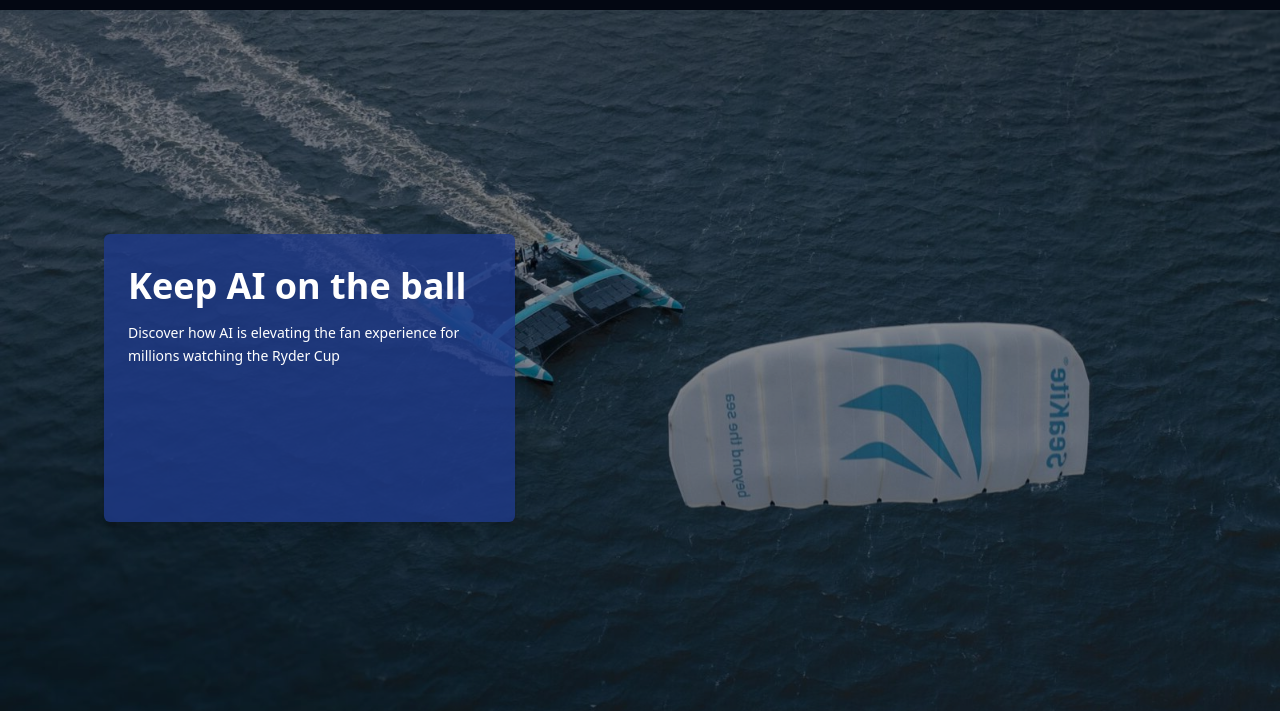
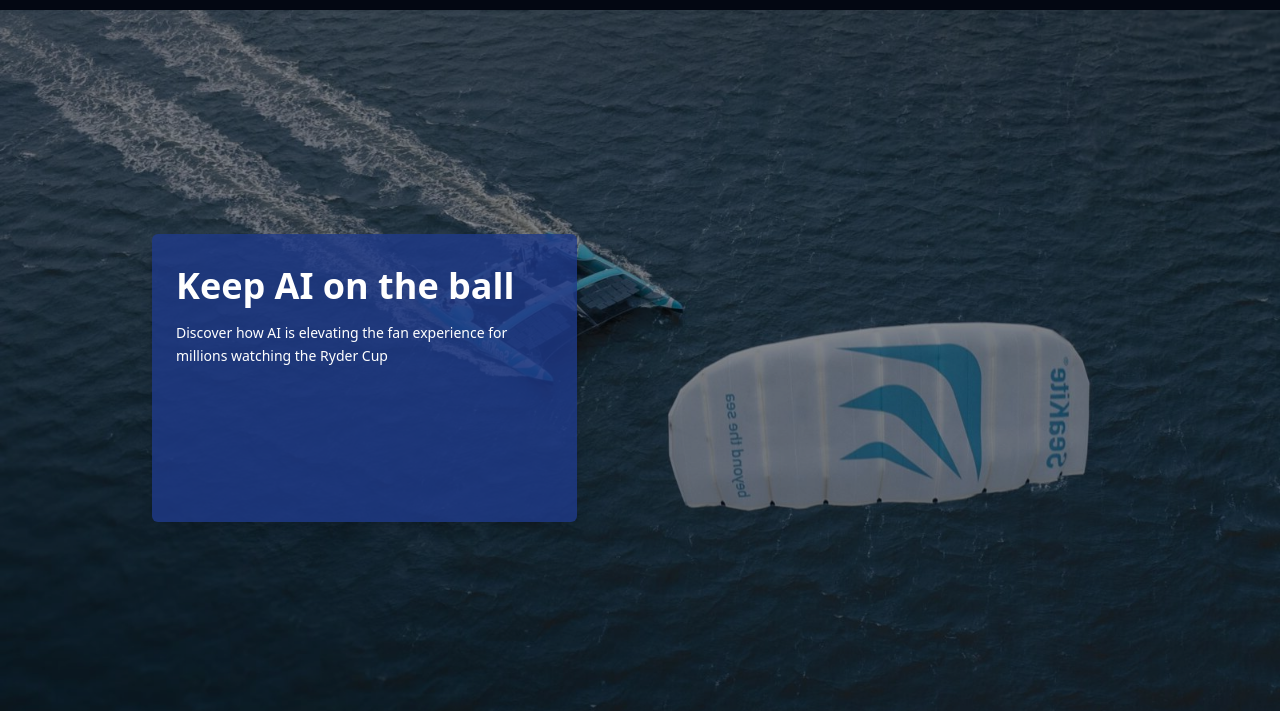
Before and after one commit to Ange290/Capgemini-CSSCloning-Gate, a website: page src/index.html in a window 1280 px wide. Shown: the part 86-797 px from the top of the page. Drawn offline with nearby package versions, Linux system fonts and the light colour scheme.

Commit message:
Add new feature

```diff
--- a/src/index.html
+++ b/src/index.html
@@ -77,8 +77,8 @@
       </div>
 
       <!-- Hero content box with proper top spacing -->
-      <div class="pt-32 sm:pt-36 md:pt-40 lg:pt-80 px-4 md:px-6 text-center md:text-left">
-        <div class="bg-blue-900/80 h-auto sm:h-72 w-full sm:w-3/4 md:w-1/2 lg:w-1/3 mx-auto md:mx-20 rounded-md shadow-lg px-6 py-8">
+      <div class=" absolute pt-32 sm:pt-36 md:pt-40 lg:pt-80 px-4 md:px-6 text-center md:text-left">
+        <div class="bg-blue-900/80 h-auto sm:h-72 w-full sm:w-3/4 md:w-1/2 lg:w-2/4 mx-auto md:mx-32 rounded-md shadow-lg px-6 py-8">
           <h1 class="text-2xl sm:text-3xl md:text-4xl text-white font-bold leading-tight">Keep AI on the ball</h1>
           <p class="text-sm sm:text-md text-white mt-4 leading-relaxed">
             Discover how AI is elevating the fan experience for millions watching the Ryder Cup
```
